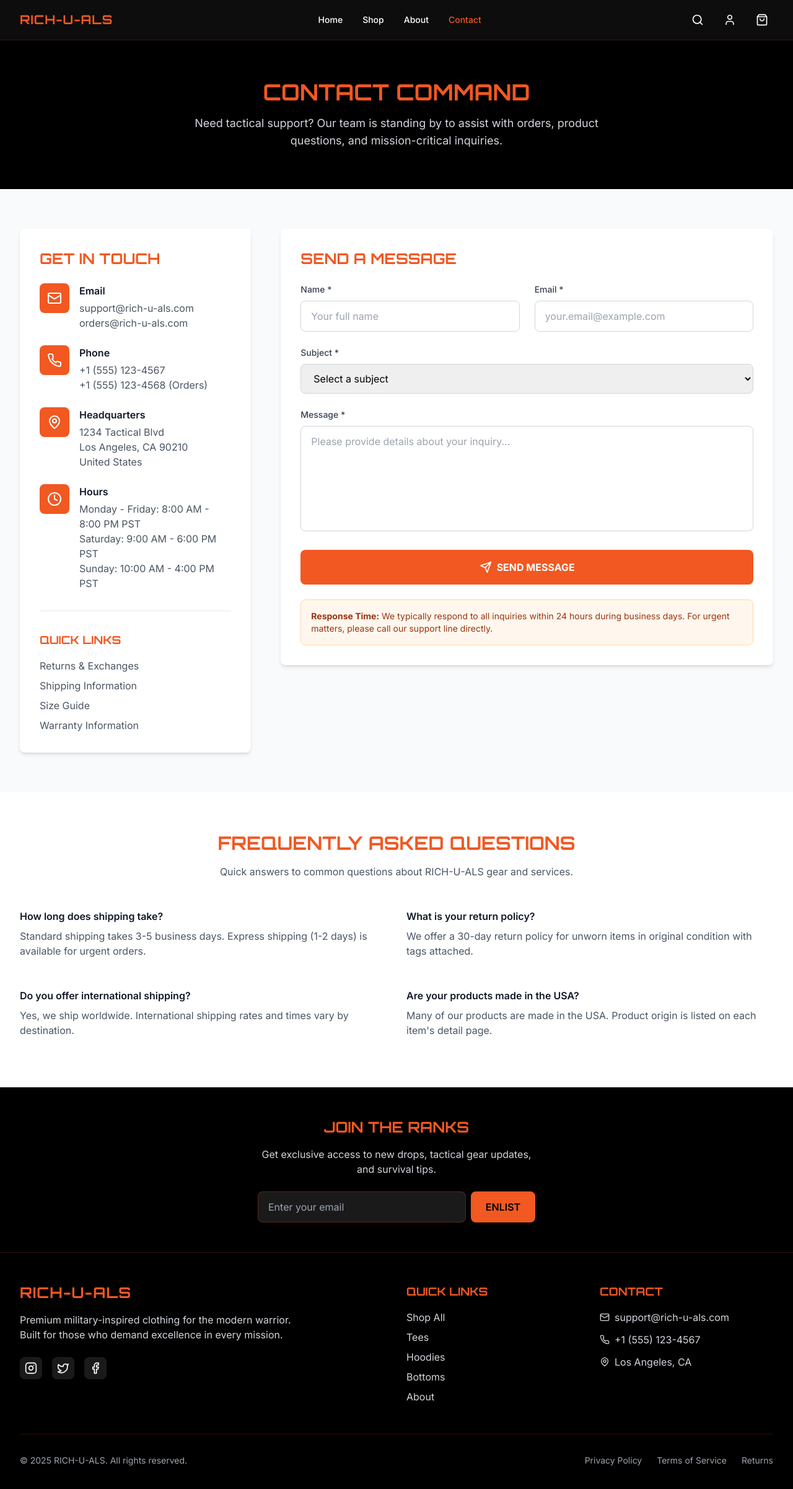
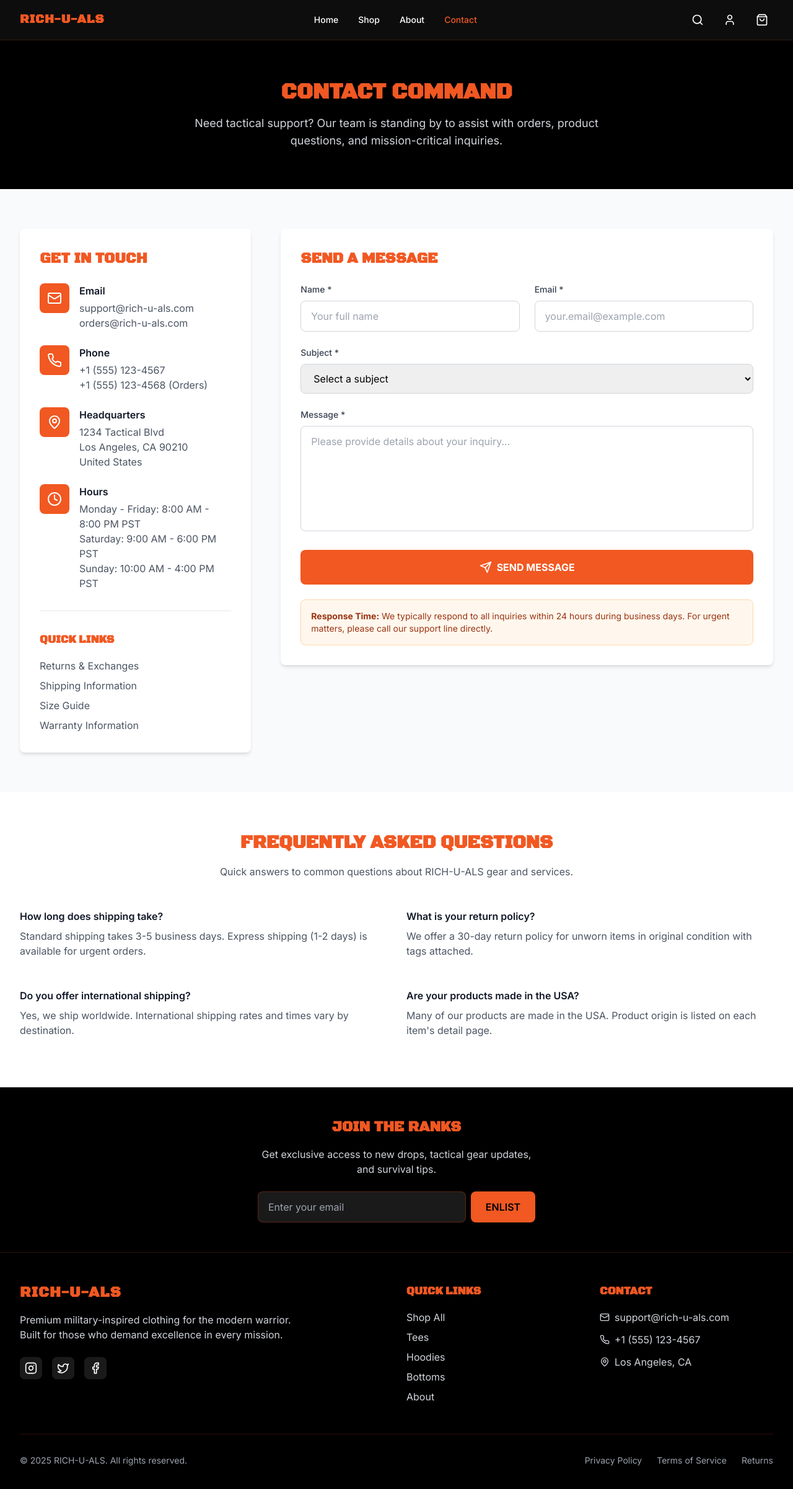
Before and after one commit to elevateddesignz/richuals, a React (Vite) app: page /contact in a window 1280 px wide. Shown: the top 2402 px of the page at 62% size. Built offline with nearby package versions, Linux system fonts and the light colour scheme.

Commit message:
Update Hero Content and Military Font

```diff
--- a/index.html
+++ b/index.html
@@ -7,7 +7,7 @@
     <title>RICH-U-ALS - Premium Military-Inspired Clothing</title>
     <link rel="preconnect" href="https://fonts.googleapis.com">
     <link rel="preconnect" href="https://fonts.gstatic.com" crossorigin>
-    <link href="https://fonts.googleapis.com/css2?family=Orbitron:wght@400;700;900&family=Inter:wght@300;400;500;600;700&display=swap" rel="stylesheet">
+    <link href="https://fonts.googleapis.com/css2?family=Orbitron:wght@400;700;900&family=Inter:wght@300;400;500;600;700&family=Black+Ops+One&display=swap" rel="stylesheet">
   </head>
   <body>
     <div id="root"></div>
--- a/src/components/Footer.tsx
+++ b/src/components/Footer.tsx
@@ -19,7 +19,7 @@ const Footer: React.FC = () => {
       <div className="border-b border-orange-800/30">
         <div className="max-w-7xl mx-auto px-4 sm:px-6 lg:px-8 py-12">
           <div className="text-center">
-            <h3 className="font-stencil text-2xl font-bold mb-4 text-orange-500">
+            <h3 className="font-military text-2xl font-bold mb-4 text-orange-500">
               JOIN THE RANKS
             </h3>
             <p className="text-gray-300 mb-6 max-w-md mx-auto">
@@ -51,7 +51,7 @@ const Footer: React.FC = () => {
           {/* Brand */}
           <div className="col-span-1 md:col-span-2">
             <Link to="/" className="inline-block mb-4">
-              <div className="font-stencil text-2xl font-bold tracking-wider text-orange-500">
+              <div className="font-military text-2xl font-bold tracking-wider text-orange-500">
                 RICH-U-ALS
               </div>
             </Link>
@@ -73,7 +73,7 @@ const Footer: React.FC = () => {
 
           {/* Quick Links */}
           <div>
-            <h4 className="font-stencil text-lg font-bold mb-4 text-orange-500">QUICK LINKS</h4>
+            <h4 className="font-military text-lg font-bold mb-4 text-orange-500">QUICK LINKS</h4>
             <ul className="space-y-2">
               <li><Link to="/shop" className="text-gray-300 hover:text-orange-500 transition-colors duration-200">Shop All</Link></li>
               <li><Link to="/shop?category=tees" className="text-gray-300 hover:text-orange-500 transition-colors duration-200">Tees</Link></li>
@@ -85,7 +85,7 @@ const Footer: React.FC = () => {
 
           {/* Contact */}
           <div>
-            <h4 className="font-stencil text-lg font-bold mb-4 text-orange-500">CONTACT</h4>
+            <h4 className="font-military text-lg font-bold mb-4 text-orange-500">CONTACT</h4>
             <ul className="space-y-3">
               <li className="flex items-center space-x-2 text-gray-300">
                 <Mail className="h-4 w-4" />
--- a/src/components/Header.tsx
+++ b/src/components/Header.tsx
@@ -23,7 +23,7 @@ const Header: React.FC = () => {
         <div className="flex items-center justify-between h-16">
           {/* Logo */}
           <Link to="/" className="flex items-center space-x-2">
-            <div className="font-stencil text-xl font-bold tracking-wider text-orange-500">
+            <div className="font-military text-xl font-bold tracking-wider text-orange-500">
               RICH-U-ALS
             </div>
           </Link>
--- a/src/components/NewsletterPopup.tsx
+++ b/src/components/NewsletterPopup.tsx
@@ -27,7 +27,7 @@ const NewsletterPopup: React.FC<NewsletterPopupProps> = ({ isOpen, onClose }) =>
         </button>
 
         <div className="text-center">
-          <div className="font-stencil text-2xl font-bold mb-2 text-orange-500">
+          <div className="font-military text-2xl font-bold mb-2 text-orange-500">
             RICH-U-ALS
           </div>
           <h3 className="text-xl font-bold text-gray-900 mb-2">
--- a/src/pages/Contact.tsx
+++ b/src/pages/Contact.tsx
@@ -29,7 +29,7 @@ const Contact: React.FC = () => {
       {/* Header */}
       <section className="bg-black text-white py-16">
         <div className="max-w-7xl mx-auto px-4 sm:px-6 lg:px-8 text-center">
-          <h1 className="font-stencil text-4xl font-bold mb-4 text-orange-500">
+          <h1 className="font-military text-4xl font-bold mb-4 text-orange-500">
             CONTACT COMMAND
           </h1>
           <p className="text-gray-300 text-lg max-w-2xl mx-auto">
@@ -44,7 +44,7 @@ const Contact: React.FC = () => {
           {/* Contact Information */}
           <div className="lg:col-span-1">
             <div className="bg-white rounded-lg shadow-md p-8">
-              <h2 className="font-stencil text-2xl font-bold mb-6 text-orange-500">
+              <h2 className="font-military text-2xl font-bold mb-6 text-orange-500">
                 GET IN TOUCH
               </h2>
 
@@ -101,7 +101,7 @@ const Contact: React.FC = () => {
               </div>
 
               <div className="mt-8 pt-8 border-t border-gray-200">
-                <h3 className="font-stencil text-lg font-bold mb-4 text-orange-500">
+                <h3 className="font-military text-lg font-bold mb-4 text-orange-500">
                   QUICK LINKS
                 </h3>
                 <ul className="space-y-2">
@@ -133,7 +133,7 @@ const Contact: React.FC = () => {
           {/* Contact Form */}
           <div className="lg:col-span-2">
             <div className="bg-white rounded-lg shadow-md p-8">
-              <h2 className="font-stencil text-2xl font-bold mb-6 text-orange-500">
+              <h2 className="font-military text-2xl font-bold mb-6 text-orange-500">
                 SEND A MESSAGE
               </h2>
 
@@ -234,7 +234,7 @@ const Contact: React.FC = () => {
       <section className="bg-white py-16">
         <div className="max-w-7xl mx-auto px-4 sm:px-6 lg:px-8">
           <div className="text-center mb-12">
-            <h2 className="font-stencil text-3xl font-bold mb-4 text-orange-500">
+            <h2 className="font-military text-3xl font-bold mb-4 text-orange-500">
               FREQUENTLY ASKED QUESTIONS
             </h2>
             <p className="text-gray-600">
--- a/src/pages/Shop.tsx
+++ b/src/pages/Shop.tsx
@@ -54,7 +54,7 @@ const Shop: React.FC = () => {
       {/* Header */}
       <div className="bg-black text-white py-12">
         <div className="max-w-7xl mx-auto px-4 sm:px-6 lg:px-8">
-          <h1 className="font-stencil text-4xl font-bold text-orange-500 mb-4">
+          <h1 className="font-military text-4xl font-bold text-orange-500 mb-4">
             TACTICAL GEAR SHOP
           </h1>
           <p className="text-gray-300">
@@ -69,7 +69,7 @@ const Shop: React.FC = () => {
           <div className="lg:w-64">
             <div className="bg-white rounded-lg shadow-md p-6 sticky top-24">
               <div className="flex items-center justify-between mb-4 lg:hidden">
-                <h3 className="font-stencil text-lg font-bold">Filters</h3>
+                <h3 className="font-military text-lg font-bold">Filters</h3>
                 <button
                   onClick={() => setShowFilters(!showFilters)}
                   className="p-2 hover:bg-gray-100 rounded-lg"
@@ -79,7 +79,7 @@ const Shop: React.FC = () => {
               </div>
 
               <div className={`${showFilters ? 'block' : 'hidden'} lg:block`}>
-                <h3 className="font-stencil text-lg font-bold mb-4 hidden lg:block">Categories</h3>
+                <h3 className="font-military text-lg font-bold mb-4 hidden lg:block">Categories</h3>
                 <ul className="space-y-2">
                   {categories.map((category) => (
                     <li key={category.id}>
--- a/tailwind.config.js
+++ b/tailwind.config.js
@@ -4,7 +4,8 @@ export default {
   theme: {
     extend: {
       fontFamily: {
-        'stencil': ['Orbitron', 'monospace'],
+        'stencil': ['Black Ops One', 'Orbitron', 'monospace'],
+        'military': ['Black Ops One', 'monospace'],
         'sans': ['Inter', 'sans-serif'],
       },
       colors: {
```
Also changed, not shown: src/pages/About.tsx (+9 -9 lines), src/pages/Home.tsx (+9 -14 lines).
